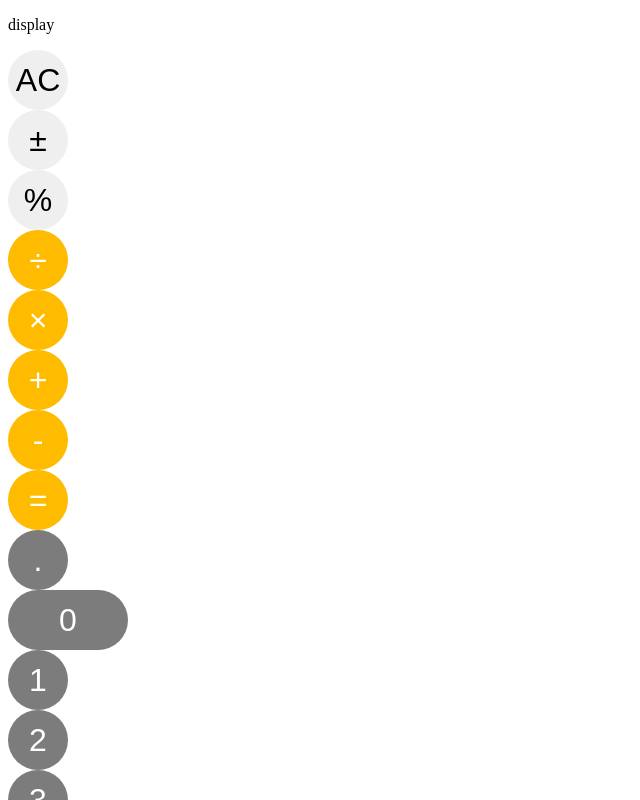
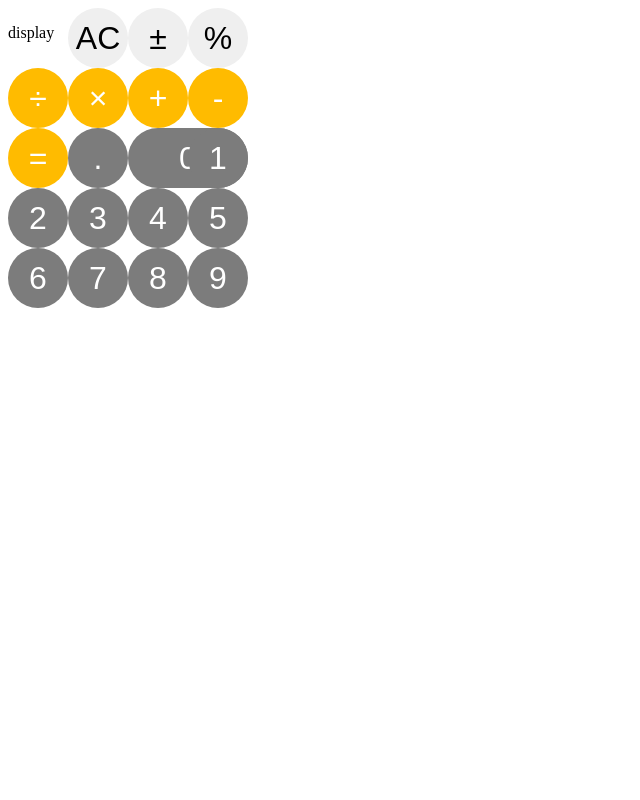
Before and after one commit to yasharez/calculator, a plain HTML site: page index.html in a window 1280 px wide. Shown: the top 800 px of the page, without its empty margins (0-640 px from the left). Drawn offline with Linux system fonts and the light colour scheme.

Commit message:
Started css-grid implementation for buttons

```diff
--- a/index.html
+++ b/index.html
@@ -10,25 +10,25 @@
 <body>
     <div class='calculator'>
         <p id='display'>display</p>
-        <button id='clear'>AC</button>
-        <button id='sign'>&#177</button>
-        <button id='percent'>%</button>
-        <button id='divide' class='operators'>&#247</button>
-        <button id='multiply' class='operators'>&#215</button>
-        <button id='add' class='operators'>+</button>
-        <button id='subtract' class='operators'>-</button>
-        <button id='equals' class='operators'>=</button>
-        <button id='dot' class='numbers'>.</button>
-        <button id='0' class='zero-button numbers'>0</button>
-        <button id='1' class='numbers'>1</button>
-        <button id='2' class='numbers'>2</button>
-        <button id='3' class='numbers'>3</button>
-        <button id='4' class='numbers'>4</button>
-        <button id='5' class='numbers'>5</button>
-        <button id='6' class='numbers'>6</button>
-        <button id='7' class='numbers'>7</button>
-        <button id='8' class='numbers'>8</button>
-        <button id='9' class='numbers'>9</button>
+        <button id='clear' class='button-clear'>AC</button>
+        <button id='sign' class='button-sign'>&#177</button>
+        <button id='percent' class='button-percent'>%</button>
+        <button id='divide' class='button-divide operators'>&#247</button>
+        <button id='multiply' class='button-multiply operators'>&#215</button>
+        <button id='add' class='button-add operators'>+</button>
+        <button id='subtract' class='button-subtract operators'>-</button>
+        <button id='equals' class='button-equals operators'>=</button>
+        <button id='dot' class='button-dot numbers'>.</button>
+        <button id='0' class='button-0 numbers'>0</button>
+        <button id='1' class='button-1 numbers'>1</button>
+        <button id='2' class='button-2 numbers'>2</button>
+        <button id='3' class='button-3 numbers'>3</button>
+        <button id='4' class='button-4 numbers'>4</button>
+        <button id='5' class='button-5 numbers'>5</button>
+        <button id='6' class='button-6 numbers'>6</button>
+        <button id='7' class='button-7 numbers'>7</button>
+        <button id='8' class='button-8 numbers'>8</button>
+        <button id='9' class='button-9 numbers'>9</button>
     </div>
     <script src='script.js'></script>
 </body>
--- a/styles.css
+++ b/styles.css
@@ -1,12 +1,4 @@
-@font-face{
-    font-family: 'digital-7';
-    src: url('digital-7.woff2') format('woff2'),
-            url('digital-7.woff') format('woff'),
-            url('digital-7.ttf') format('truetype');
-}
-
 button{
-    /* font-family: 'digital-7'; */
     font-size: 2rem;
     display:flex;
     align-items: center;
@@ -19,9 +11,9 @@ button{
     outline: none;
 }
 
-.zero-button{
-    width: 120px;
-    border-radius: 30px
+.calculator{
+    display: grid;
+    grid-template: 60px 60px 60px 60px 60px 60px / 60px 60px 60px 60px;
 }
 
 .operators {
@@ -33,3 +25,84 @@ button{
     background-color: rgb(124, 124, 124);
     color: white
 }
+
+.button-0{
+    width: 120px;
+    border-radius: 30px
+}
+
+.button-clear{
+
+}
+
+.button-sign{
+
+}
+
+.button-percent{
+
+}
+
+.button-divide{
+
+}
+
+.button-multiply{
+
+}
+
+.button-add{
+
+}
+
+.button-subtract{
+
+}
+
+.button-equals{
+
+}
+
+.button-dot{
+
+}
+
+.button-0{
+
+}
+
+.button-1{
+
+}
+
+.button-2{
+
+}
+
+.button-3{
+
+}
+
+.button-4{
+
+}
+
+.button-5{
+
+}
+
+.button-6{
+
+}
+
+.button-7{
+
+}
+
+.button-8{
+
+}
+
+.button-9{
+
+}
```
Also changed, not shown: digital-7 (italic).ttf (deleted), digital-7 (mono italic).ttf (deleted), digital-7 (mono).ttf (deleted), digital-7.ttf (deleted).
